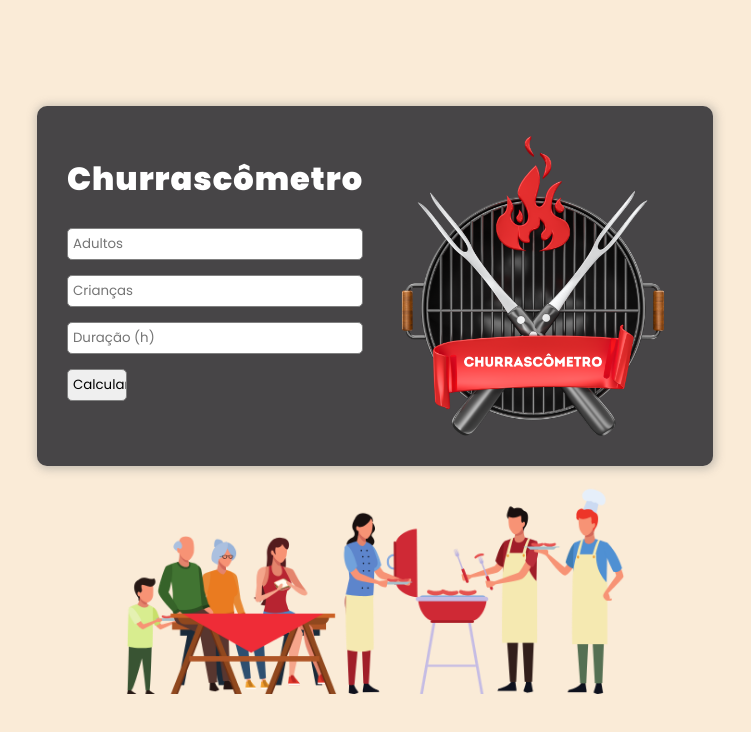
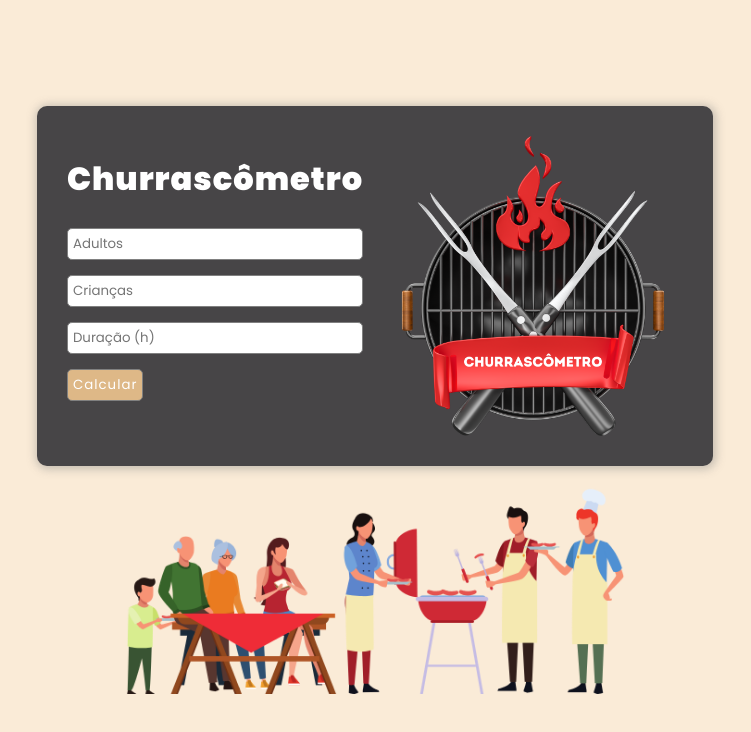
Before and after one commit to PaivaProgDev/Churrascometro, a plain HTML site: page index.html in a window 1280 px wide. In both pictures the pointer is over the input "Calcular". Shown: the whole page, without its empty margins (265-1016 px from the left). Drawn offline with Linux system fonts and the light colour scheme; a web font is replaced by a local one.

Commit message:
Mudanças no style.css
Adicionado o hover no botão "calcular".

```diff
--- a/style.css
+++ b/style.css
@@ -49,8 +49,16 @@ input{
 }
 
 .ButtonCalc {
-    width: 60px;
+    width: min-content;
     cursor: pointer;
+    transition: all 200ms ease-in-out;
+}
+
+.ButtonCalc:hover {
+    background-color: burlywood;
+    transition: all 200ms ease-in-out;
+    color:  #fff;
+    letter-spacing: 1px;
 }
 
 .TituloChurras{
```
